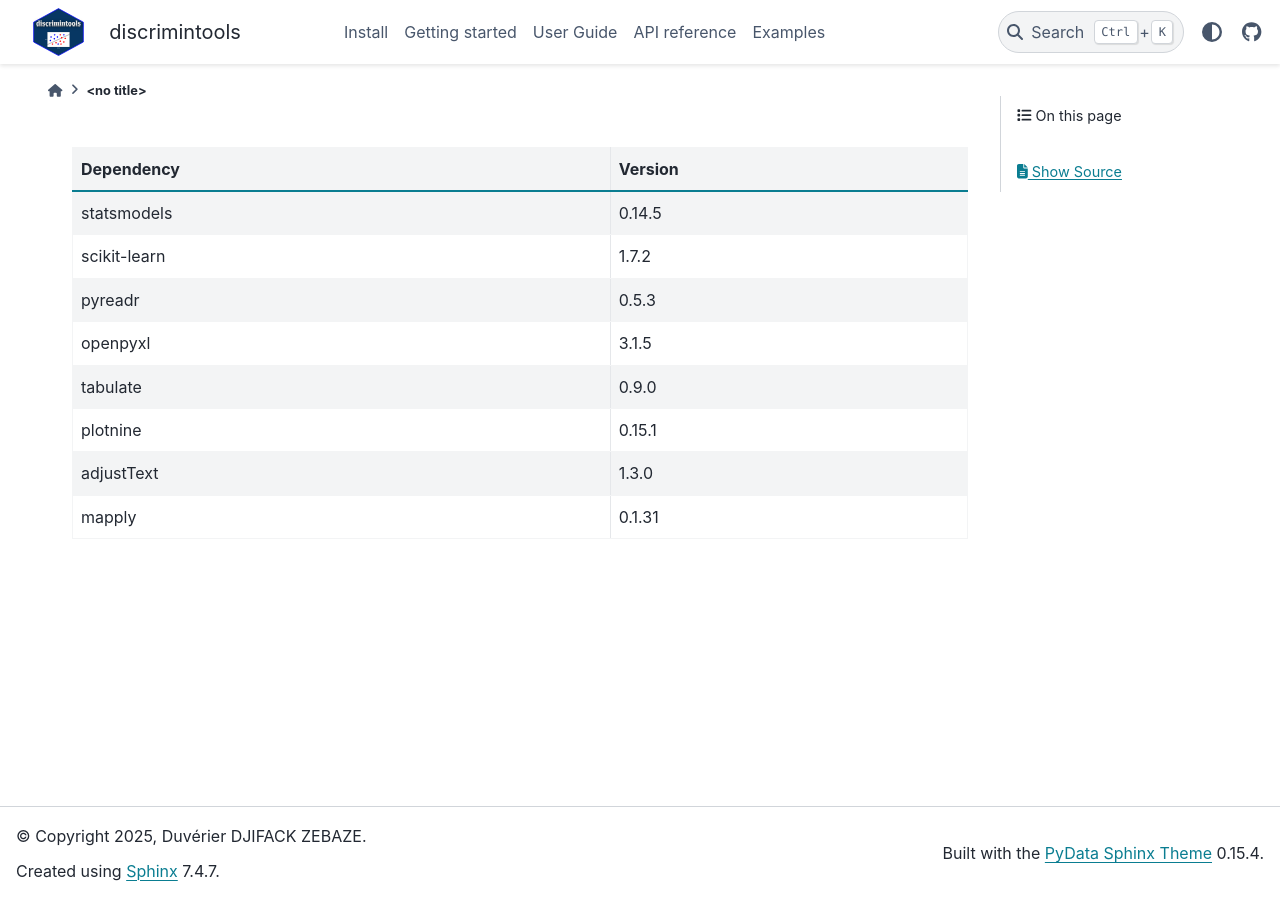
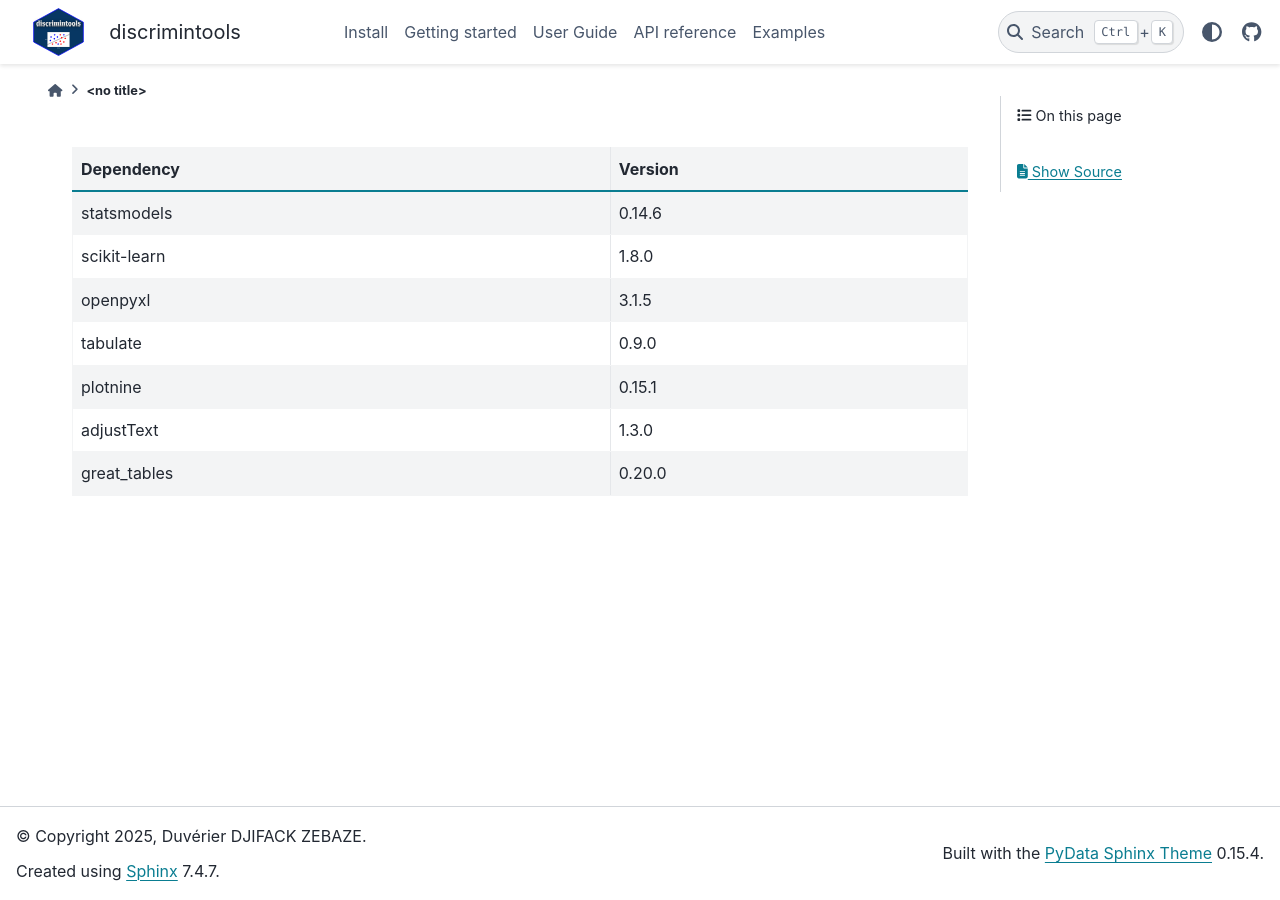
Before and after one commit to enfantbenidedieu/discrimintools, a Sphinx documentation site: the page built from docs/source/install/dependencies_table.rst, in a window 1280 px wide. Built offline with Sphinx 7.4.7 and the PyData theme 0.15.4, drawn with Linux system fonts in a browser that asks for light colours.

Commit message:
Update docs

```diff
--- a/docs/source/install/dependencies_table.rst
+++ b/docs/source/install/dependencies_table.rst
@@ -1,12 +1,11 @@
 ==============  =========
 Dependency      Version
 ==============  =========
-statsmodels     0.14.5
-scikit-learn    1.7.2
-pyreadr         0.5.3
+statsmodels     0.14.6
+scikit-learn    1.8.0
 openpyxl        3.1.5
 tabulate        0.9.0
 plotnine        0.15.1
 adjustText      1.3.0
-mapply          0.1.31
+great_tables    0.20.0
 ==============  =========
```
Also changed, not shown: 7 other files.
